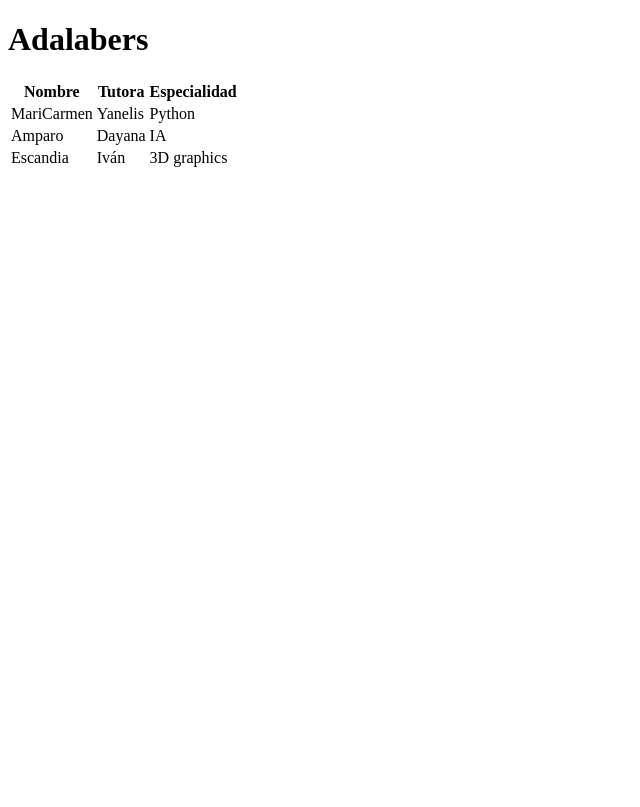
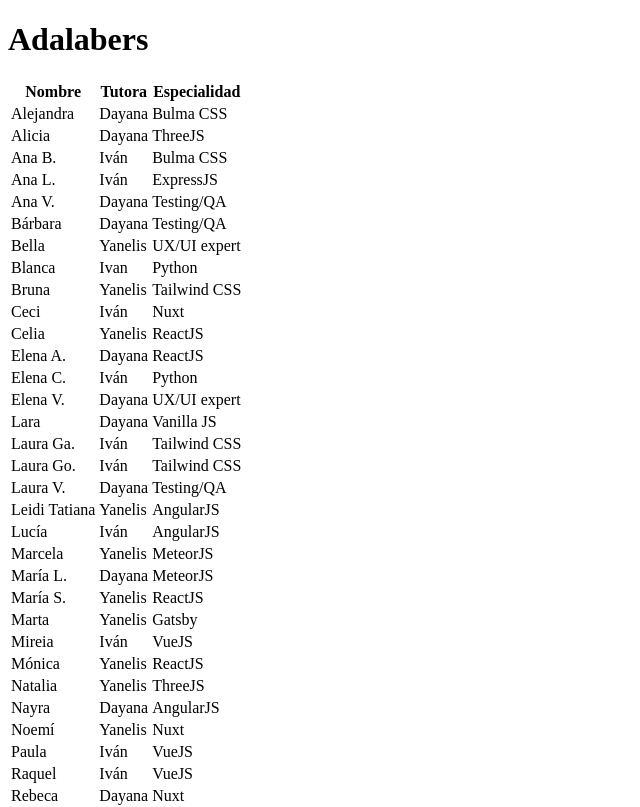
Before and after one commit to Adalab/modulo-3-evaluacion-intermedia-UrsulaBorrego, a React (Create React App) app: page / in a window 1280 px wide. Shown: the top 807 px of the page, without its empty margins (0-640 px from the left). Built offline with nearby package versions, Linux system fonts and the light colour scheme.

Commit message:
Render html

```diff
--- a/src/components/App.js
+++ b/src/components/App.js
@@ -1,19 +1,30 @@
 import '../styles/App.scss';
 import contacts from '../data/contacts.json';
+import {useState} from 'react';
 
 function App() {
+
   // VARIABLES ESTADO
-
-  // USEEFFECT ?
+  const [data, setData] = useState(contacts.results);
 
   // FUNCIONES HANDLER
 
   // FUNCIONES Y VARIABLES QUE AYUDEN A RENDERIZAR HTML
+  console.log(data);
+  const htmlData = data.map((oneContact) => {
+    return (
+    <tr key={oneContact.id}>
+      <td>{oneContact.name}</td>
+      <td>{oneContact.counselor}</td>
+      <td>{oneContact.speciality}</td>
+    </tr>
+    );
+  });
 
   // HTML EN EL RETURN
-
   return (
     <div className="App">
+
       <h1 className="title">Adalabers</h1>
 
       <table className="table">
@@ -24,26 +35,9 @@
           <th>Especialidad</th>
         </tr></thead>
         {/* <!-- Fin fila de cabecera --> */}
-        <tbody>
-        {/* <!-- Primera fila --> */}
-          <tr>
-            <td>MariCarmen</td>
-            <td>Yanelis</td>
-            <td>Python</td>
-          </tr>
-        {/* <!-- Segunda fila --> */}
-          <tr>
-            <td>Amparo</td>
-            <td>Dayana</td>
-            <td>IA</td>
-          </tr>
-        {/* <!-- Tercera fila --> */}
-          <tr>
-            <td>Escandia</td>
-            <td>Iván</td>
-            <td>3D graphics</td>
-          </tr>
-        </tbody>
+
+        <tbody>{htmlData}</tbody>
+
       </table>
     </div>
   );
```
